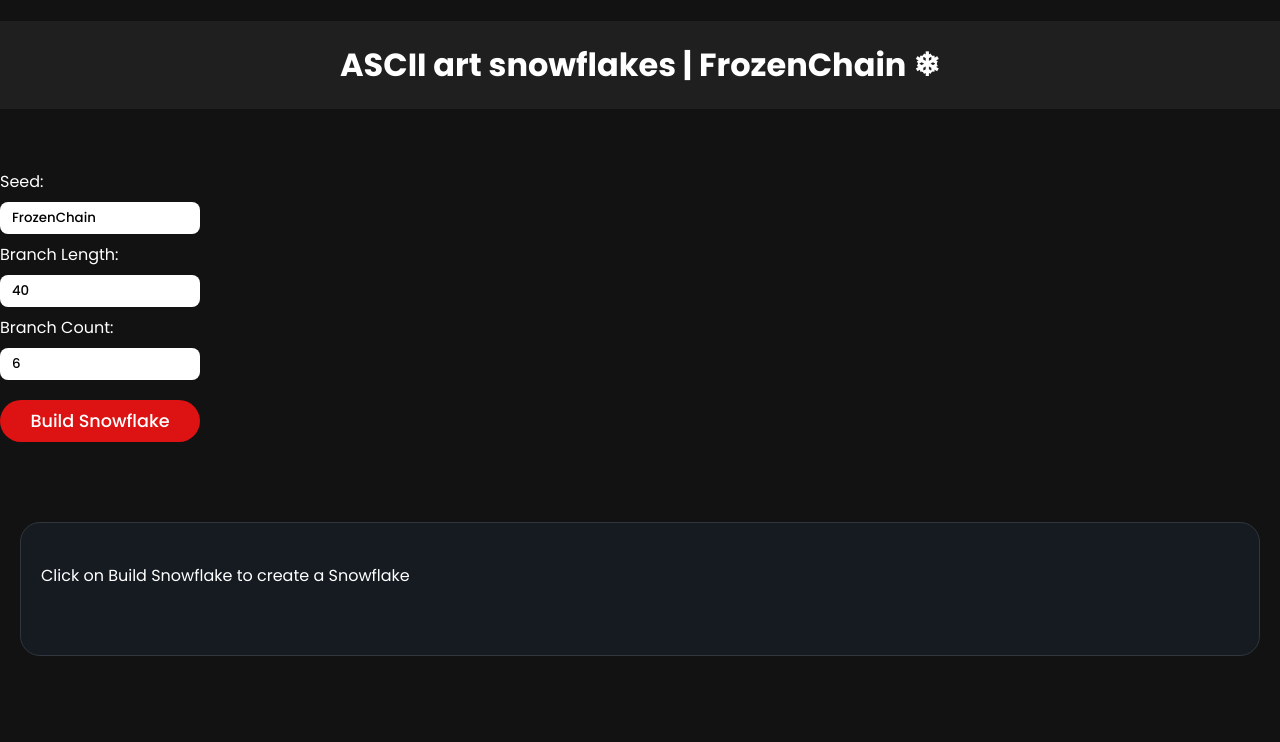
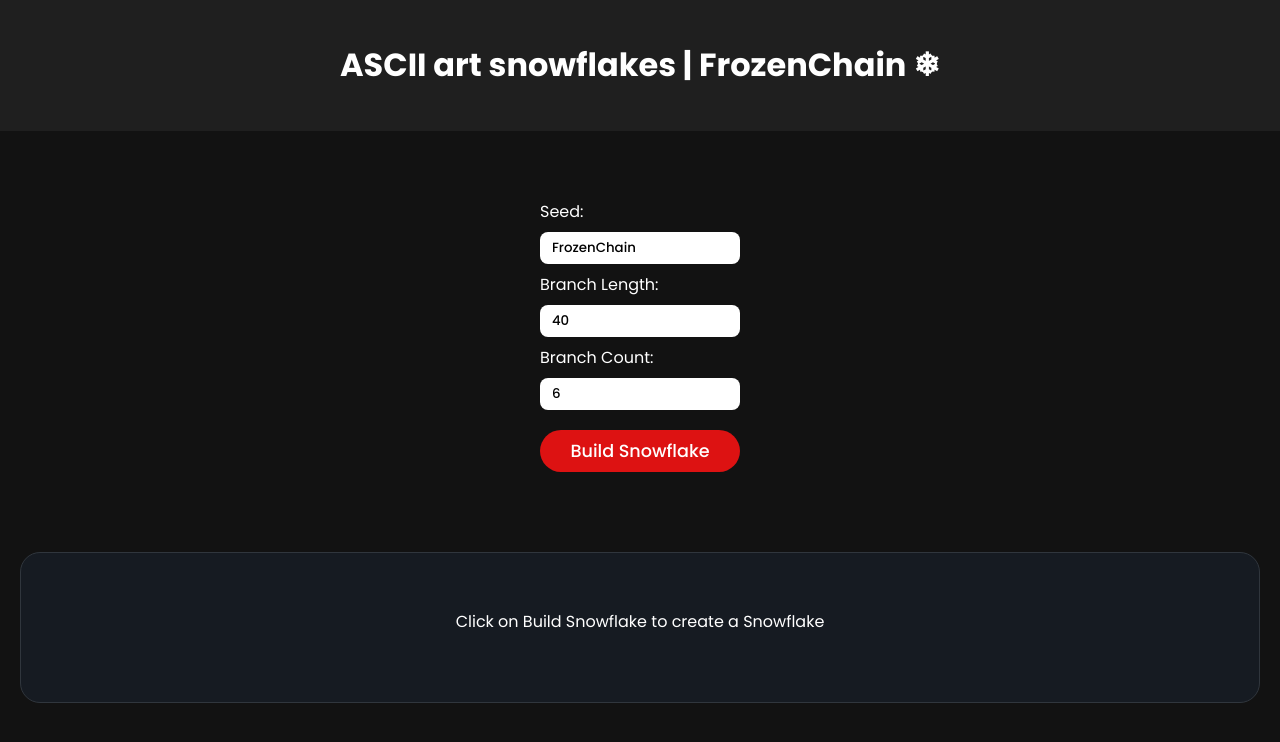
Before and after one commit to saurabh-ram/frozenchain, a plain HTML site: page index.html in a window 1280 px wide. Drawn offline with Linux system fonts and the light colour scheme.

Commit message:
Update index.html

```diff
--- a/index.html
+++ b/index.html
@@ -4,7 +4,6 @@
     <meta charset="UTF-8" />
     <meta name="viewport" content="width=device-width, initial-scale=1.0" />
     <title>ASCII art snowflakes</title>
-    <link rel="stylesheet" href="utility.css" />
     <style>
       @import url("https://fonts.googleapis.com/css2?family=Poppins:ital,wght@0,100;0,200;0,300;0,400;0,500;0,600;0,700;0,800;0,900;1,100;1,200;1,300;1,400;1,500;1,600;1,700;1,800;1,900&display=swap");
 
@@ -79,6 +78,7 @@
       .snowflake-container > p {
         padding: 20px;
       }
+
       pre {
         height: auto;
         width: auto;
@@ -93,6 +93,38 @@
         font-family: "Courier New", Courier, monospace;
         font-size: 12px;
         max-width: 100vw;
+      }
+
+      .flex-0 {
+        display: flex;
+      }
+
+      .flex {
+        display: flex;
+        gap: 8px;
+      }
+
+      .flex-column-0 {
+        display: flex;
+        flex-direction: column;
+      }
+
+      .flex-column {
+        display: flex;
+        flex-direction: column;
+        gap: 8px;
+      }
+
+      .justify-center {
+        justify-content: center;
+      }
+
+      .align-center {
+        align-items: center;
+      }
+
+      .text-align-center {
+        text-align: center;
       }
     </style>
   </head>
```
